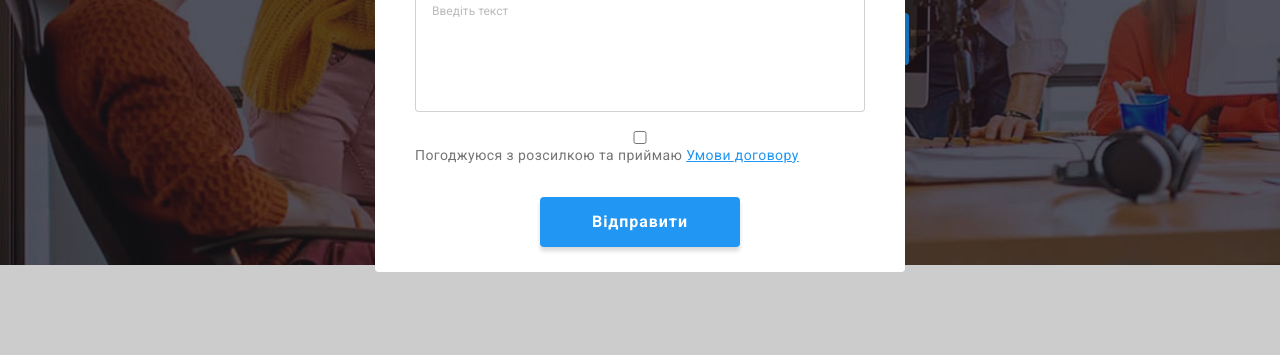
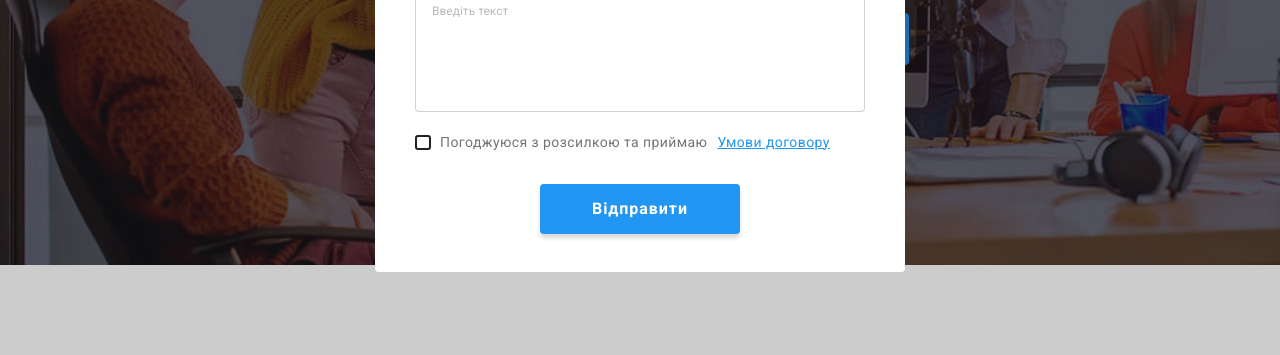
Before and after one commit to Yevhen550/goit-markup-hw-06, a plain HTML site: page index.html in a window 1280 px wide. Both pictures are taken after a click on the button "Замовити послугу". Shown: the part 418-773 px from the top of the page. Drawn offline with nearby package versions, Linux system fonts and the light colour scheme.

Commit message:
modal finish

```diff
--- a/css/style.css
+++ b/css/style.css
@@ -794,7 +794,7 @@ img {
   cursor: pointer;
   justify-content: center;
   align-items: center;
-  transition: fill 250ms cubic-bezier(0.4, 0, 0.2, 1);
+  c
 }
 
 .close-button:hover {
@@ -825,6 +825,12 @@ img {
   letter-spacing: 0.06em;
   margin: auto;
   margin-top: 30px;
+  transition: background-color 250ms cubic-bezier(0.4, 0, 0.2, 1);
+}
+
+.btn-submit:hover,
+.btn-submit:focus {
+  background-color: var(--background-color-btn);
 }
 
 .input-wrap {
@@ -856,6 +862,7 @@ img {
 }
 
 .modal-link {
+  margin-left: 10px;
   color: var(--accent-color);
 }
 
@@ -900,12 +907,49 @@ img {
 }
 
 .checkbox-title {
+  display: flex;
+  align-items: center;
   font-size: 14px;
   line-height: 1.71;
   letter-spacing: 0.03em;
   color: var(--secondary-text-color);
 }
 
+.modal-field-check {
+  display: flex;
+  align-items: center;
+}
+
 textarea::placeholder {
   color: rgba(117, 117, 117, 0.5);
 }
+
+.modal-input-check {
+  position: absolute;
+  white-space: nowrap;
+  width: 1px;
+  height: 1px;
+  overflow: hidden;
+  border: 0;
+  padding: 0;
+  clip: rect(0 0 0 0);
+  clip-path: inset(50%);
+  margin: -1px;
+}
+
+
+
+.modal-checkbox {
+  width: 16px;
+  height: 15px;
+  border: 2px solid var(--primary-text-color);
+  border-radius: 3px;
+  display: flex;
+  align-items: center;
+  margin-right: 9px;
+}
+
+.modal-field-check input:checked + label .modal-checkbox {
+  background: var(--accent-color);
+  border: 2px solid var(--accent-color);
+}
--- a/index.html
+++ b/index.html
@@ -537,12 +537,17 @@
             </label>
           </div>
 
-          <div class="modal-field check">
-            <input type="checkbox" name="checkbox" id="checkbox" required />
-            <p class="checkbox-title">
+          <div class="modal-field-check">
+            <input class="modal-input-check" type="checkbox" name="checkbox" id="checkbox" required />
+
+            <label class="checkbox-title" for="checkbox">
+              <div class="modal-checkbox">
+                <svg class="chekbox-icon" width="16px" height="15px">
+                  <use href="./images/svg/icons.svg#icon-check"></use>
+                </svg>
+              </div>
               Погоджуюся з розсилкою та приймаю
-              <a class="modal-link" href="#">Умови договору</a>
-            </p>
+              <a class="modal-link" href="#"> Умови договору</a></label>
           </div>
 
           <button class="btn-submit" type="submit">Відправити</button>
```
